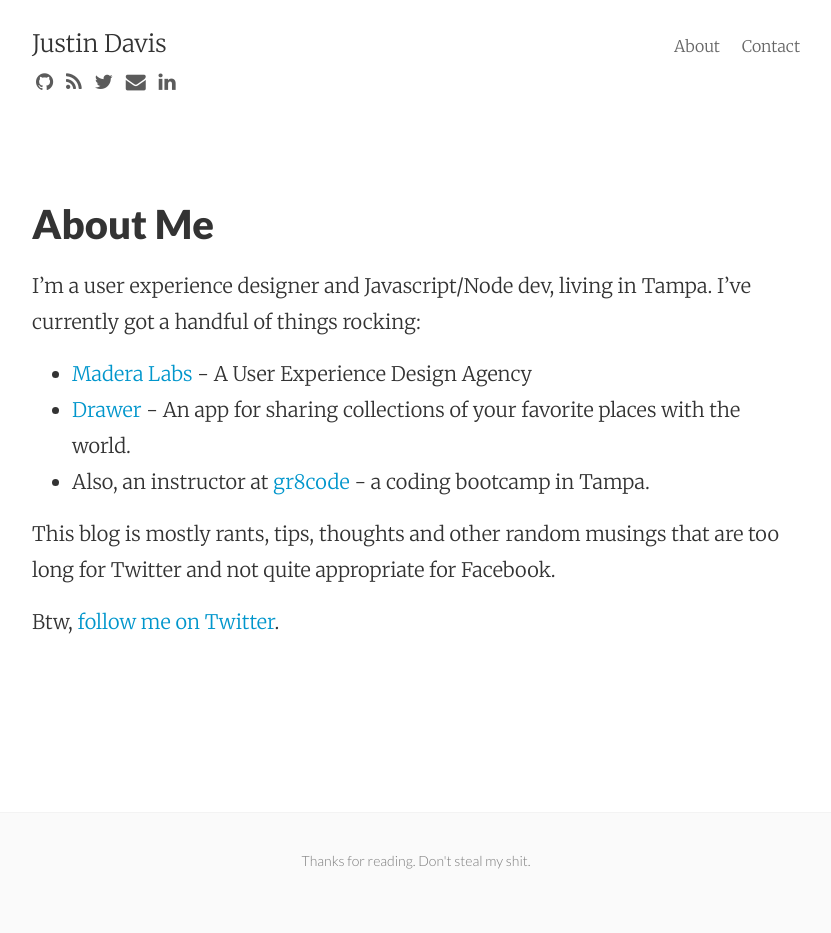
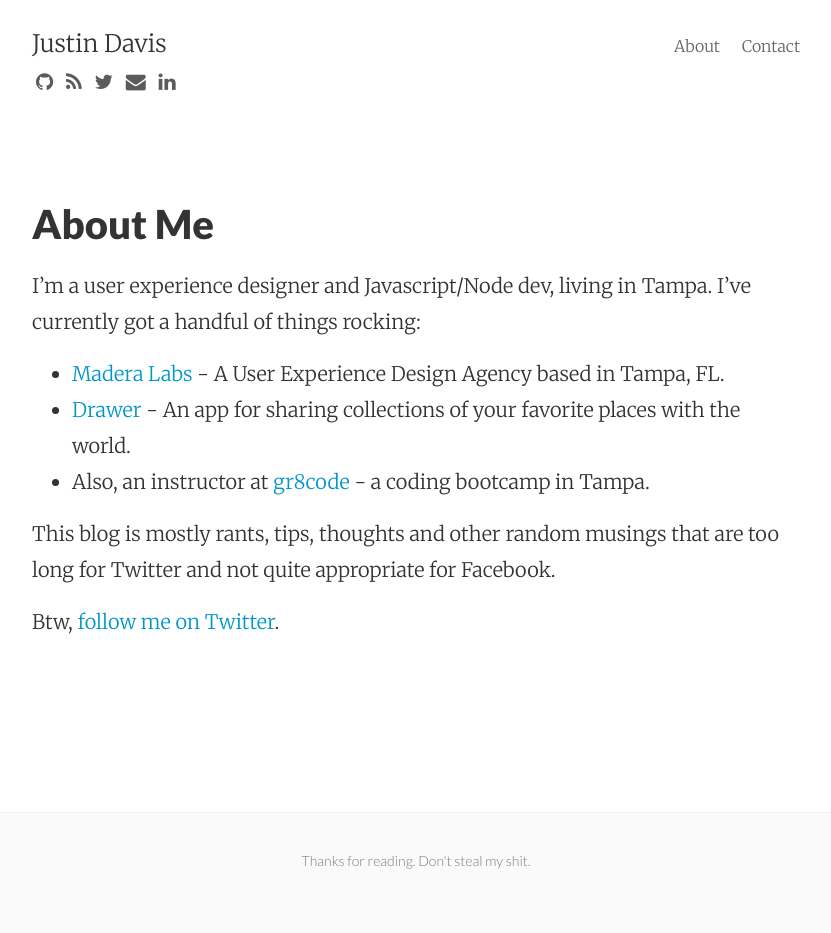
Before and after one commit to jwd2a/justindav.is, a Jekyll site: the page built from about.md, in a window 1280 px wide. Shown: the whole page, without its empty margins (224-1055 px from the left). Built offline with Jekyll 4.4.1, drawn with Linux system fonts in a browser that asks for light colours; nearby versions of some CDN libraries.

Commit message:
Because lazy

```diff
--- a/about.md
+++ b/about.md
@@ -6,7 +6,7 @@
 
 I'm a user experience designer and Javascript/Node dev, living in Tampa. I've currently got a handful of things rocking:
 
-- [Madera Labs](http://www.maderalabs.com) - A User Experience Design Agency
+- [Madera Labs](http://www.maderalabs.com) - A User Experience Design Agency based in Tampa, FL.
 - [Drawer](http://www.getdrawer.com) - An app for sharing collections of your favorite places with the world.
 - Also, an instructor at [gr8code](http://www.gr8code.com) - a coding bootcamp in Tampa.
 
```
